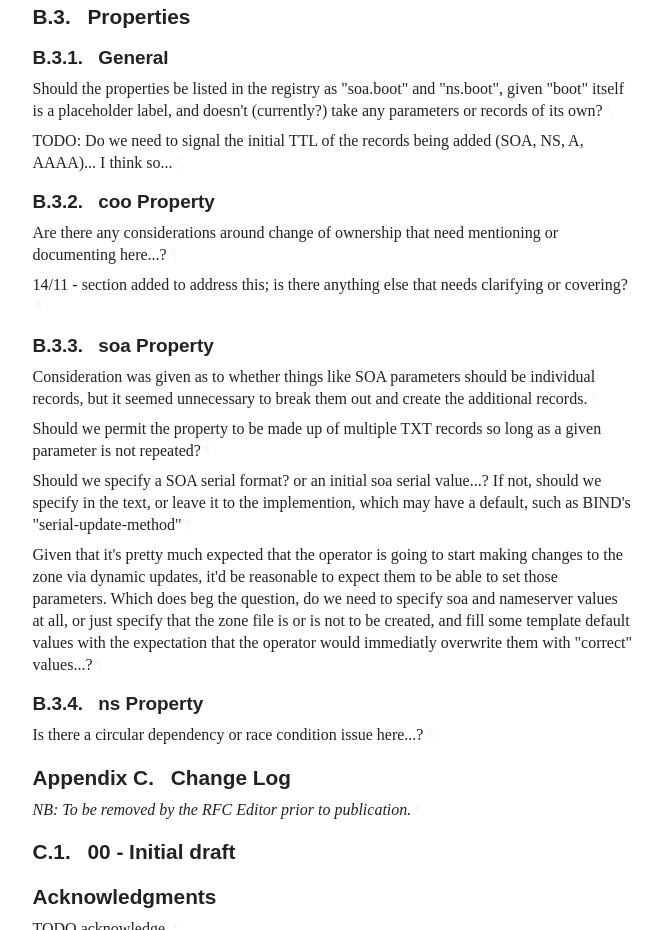
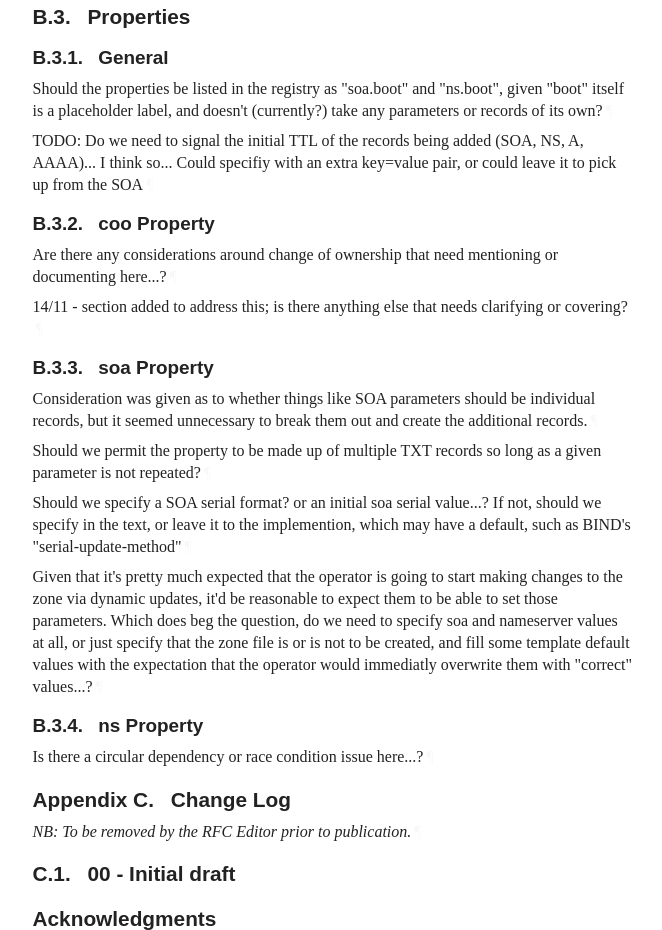
Before and after one commit to karldyson/draft-dyson-primary-zonefile-bootstrap, a plain HTML site: page draft-dyson-primary-zonefile-bootstrap.html in a window 1280 px wide. Shown: the part 7611-8541 px from the top of the page, without its empty margins (92-754 px from the left). Drawn offline with Linux system fonts and the light colour scheme; a web font is replaced by a local one.

Commit message:
Script updating gh-pages from 2063d46. [ci skip]

```diff
--- a/draft-dyson-primary-zonefile-bootstrap.html
+++ b/draft-dyson-primary-zonefile-bootstrap.html
@@ -1637,8 +1637,8 @@ ns.hajhsjha.zones.catz.invalid. 0 TXT ( "name=ns1.example.net "
         </h3>
 <div class="alignLeft art-text artwork" id="appendix-A.2-1">
 <pre>
-example.com. 3600 SOA ns1.example.com. hostmaster.example.com. (
-                      1 14400 900 2419200 3600 )
+example.com.     3600 SOA ns1.example.com. hostmaster.example.com. (
+                           1 14400 900 2419200 3600 )
 example.com.     3600 NS   ns1.example.com.
 example.com.     3600 NS   ns2.example.com.
 ns1.example.com. 3600 A    192.0.2.1
@@ -1656,8 +1656,8 @@ ns2.example.com. 3600 AAAA 2001:db8::2
         </h3>
 <div class="alignLeft art-text artwork" id="appendix-A.3-1">
 <pre>
-example.net. 3600 SOA ns1.example.com. hostmaster.example.com. (
-                      1 14400 900 2419200 3600 )
+example.net.     3600 SOA ns1.example.com. hostmaster.example.com. (
+                            1 14400 900 2419200 3600 )
 example.net.     3600 NS   ns1.example.com.
 example.net.     3600 NS   ns1.example.net.
 ns1.example.net. 3600 A    192.0.2.250
@@ -1716,7 +1716,7 @@ ns1.example.net. 3600 AAAA 2001:db8:ff::149
 <a href="#appendix-B.3.1" class="section-number selfRef">B.3.1. </a><a href="#name-general" class="section-name selfRef">General</a>
           </h4>
 <p id="appendix-B.3.1-1">Should the properties be listed in the registry as "soa.boot" and "ns.boot", given "boot" itself is a placeholder label, and doesn't (currently?) take any parameters or records of its own?<a href="#appendix-B.3.1-1" class="pilcrow">¶</a></p>
-<p id="appendix-B.3.1-2">TODO: Do we need to signal the initial TTL of the records being added (SOA, NS, A, AAAA)... I think so...<a href="#appendix-B.3.1-2" class="pilcrow">¶</a></p>
+<p id="appendix-B.3.1-2">TODO: Do we need to signal the initial TTL of the records being added (SOA, NS, A, AAAA)... I think so... Could specifiy with an extra key=value pair, or could leave it to pick up from the SOA<a href="#appendix-B.3.1-2" class="pilcrow">¶</a></p>
 </section>
 </div>
 <div id="coo-property">
```
Also changed, not shown: draft-dyson-primary-zonefile-bootstrap.txt.
